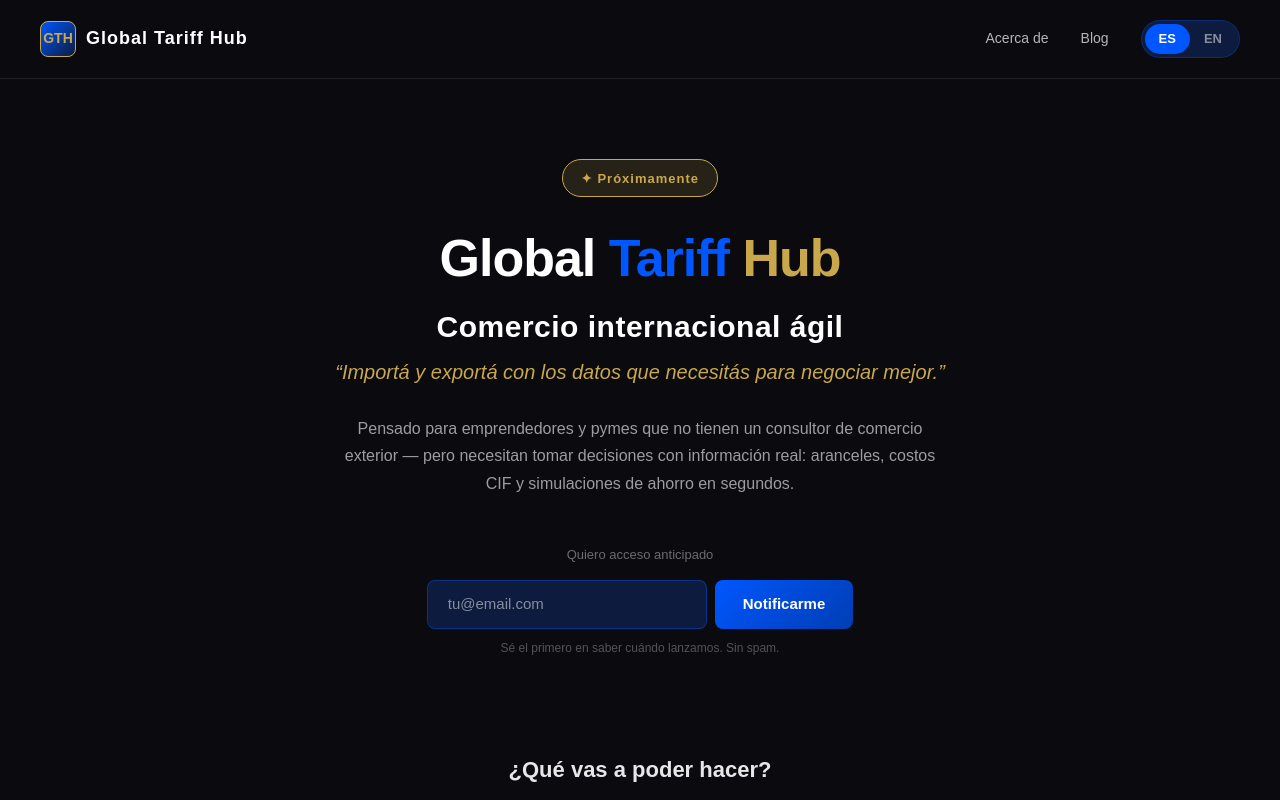
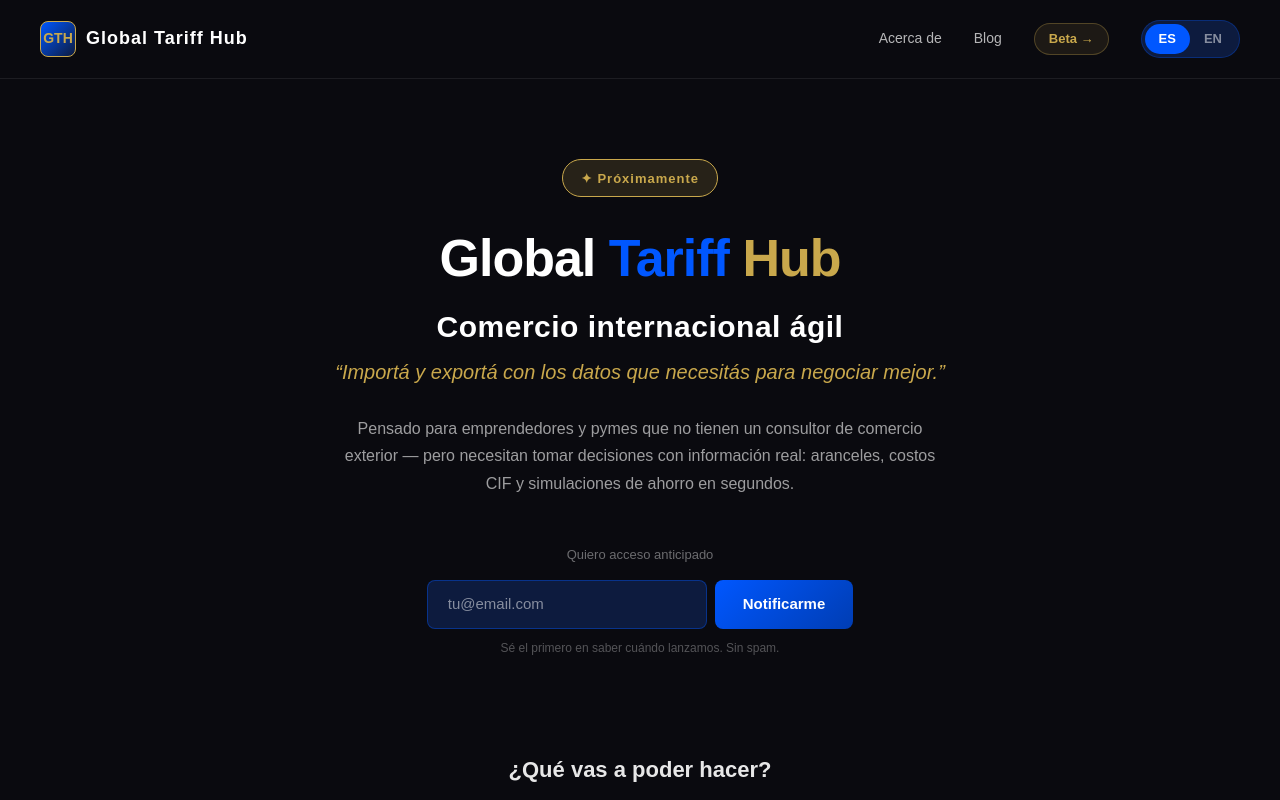
Before and after one commit to Amver8560/globaltariffhub-v2, a Next.js app: page / in a window 1280 px wide. Shown: the top 800 px of the page. Built offline with nearby package versions, Linux system fonts and the light colour scheme.

Commit message:
Agrega botón Beta en navbar apuntando a Módulo 01

```diff
--- a/app/page.tsx
+++ b/app/page.tsx
@@ -115,6 +115,7 @@ export default function ComingSoon({ defaultLang = "es" }: { defaultLang?: "es"
         <div style={{ display: "flex", alignItems: "center", gap: "32px" }}>
           <a href="#features" style={{ color: "rgba(255,255,255,0.7)", textDecoration: "none", fontSize: 14 }}>{t.nav_about}</a>
           <a href="#blog" style={{ color: "rgba(255,255,255,0.7)", textDecoration: "none", fontSize: 14 }}>{t.nav_blog}</a>
+          <a href="/modulo01" style={{ color: "#C9A84C", textDecoration: "none", fontSize: 13, fontWeight: 700, background: "rgba(201,168,76,0.1)", border: "1px solid rgba(201,168,76,0.3)", padding: "5px 14px", borderRadius: 20 }}>Beta →</a>
 
           <div style={{ display: "flex", background: "#0D1B3E", borderRadius: 20, padding: 3, border: "1px solid rgba(0,87,255,0.3)" }}>
             {(["es", "en"] as const).map((l) => (
```
